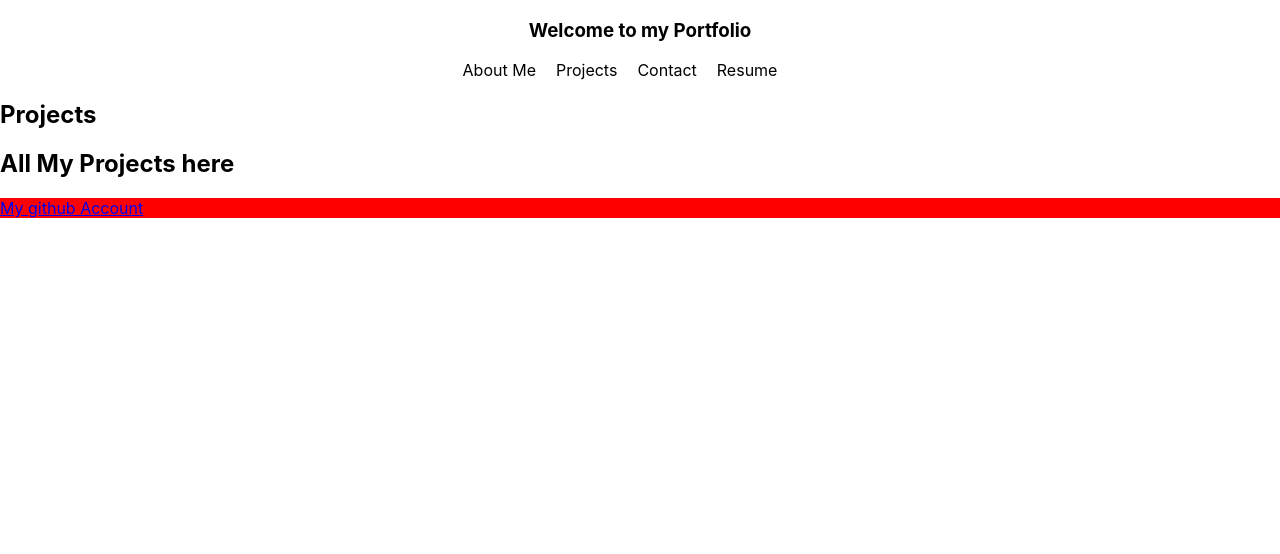
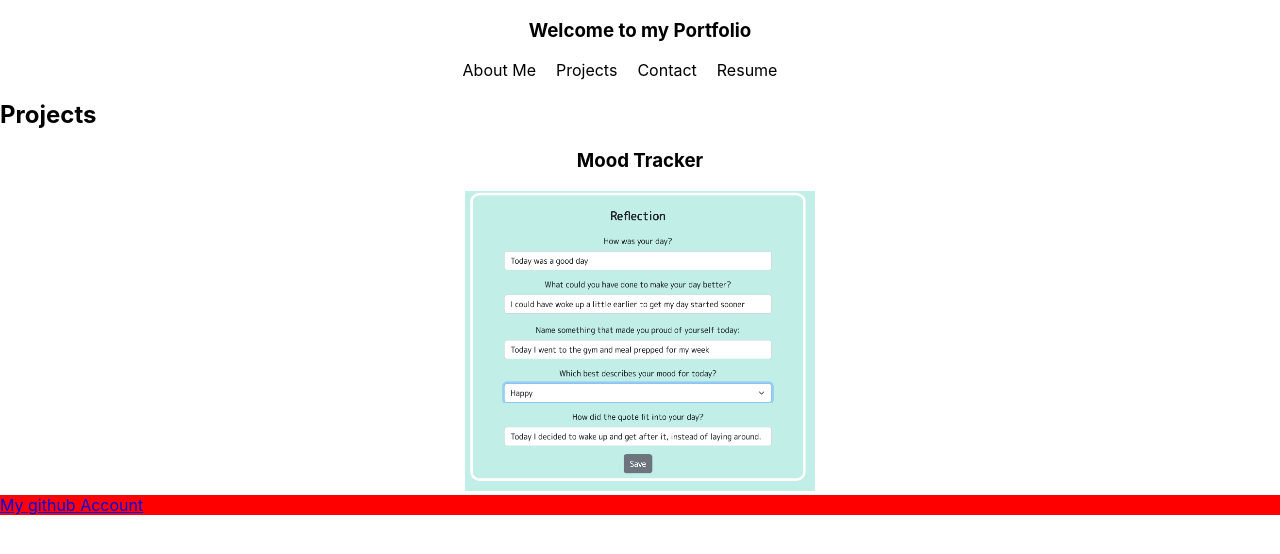
Before and after one commit to briannalbo/Portfolio-react, a React (Create React App) app in the folder portfolio/: page / in a window 1280 px wide. Both pictures are taken after a click on the element "Projects". Shown: the top 554 px of the page. Built offline with nearby package versions, Linux system fonts and the light colour scheme.

Commit message:
create projectpics folder with images, began linking my existing projects to the project page

```diff
--- a/portfolio/src/components/Projects.js
+++ b/portfolio/src/components/Projects.js
@@ -1,14 +1,34 @@
 import React from 'react';
+import reflection from './projectpics/reflection.png';
 
 const styles = {
     h1: {
         color: 'orange',
+    },
+    projects: {
+        justifyContent: 'center',
+        float: 'center',
+        textAlign: 'center'
+    },
+    img: {
+        width: '350px',
+        height: '300px'
     }
 };
 
 function Projects() {
     return (
-       <h1 style={styles.header}>All My Projects here</h1>
+        <div style={styles.projects}>
+
+       <div class='card'>
+        <h3>Mood Tracker</h3>
+        <a href="https://daily-mood.herokuapp.com/" target="_blank"><img style= {styles.img}
+            src={reflection}
+          ></img></a>
+
+        <article></article>
+</div>
+       </div>
     );
 };
 
```
Also changed, not shown: portfolio/src/components/projectpics/reflection.png (added).
